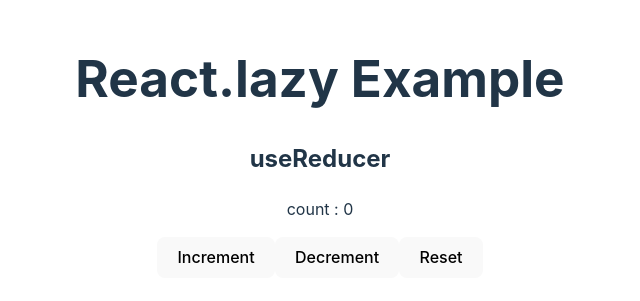
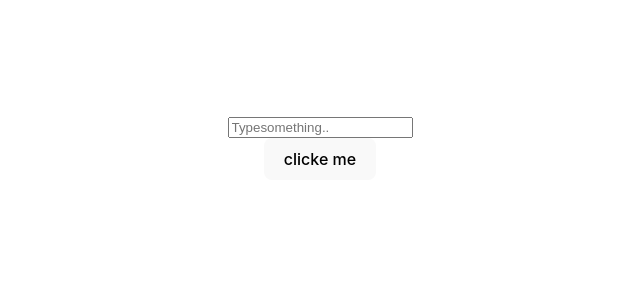
Before and after one commit to DilfaThayyil/FULL-DOMAIN-PRACTICALS, a React (Vite) app in the folder REACT/: page / in a window 1280 px wide. Shown: the part 253-554 px from the top of the page, without its empty margins (320-960 px from the left). Built offline with nearby package versions, Linux system fonts and the light colour scheme.

Commit message:
practice

```diff
--- a/REACT/src/App.jsx
+++ b/REACT/src/App.jsx
@@ -15,6 +15,7 @@ import Counterr from './pages/counterrr'
 import SideEffect from './pages/useEffect'
 import Form from './pages/unControlled'
 import LazyParent from './pages/lazyCompon'
+import UseRef from './practice'
 
 
 function App() {
@@ -22,7 +23,7 @@ function App() {
 
    return (
     <>
-    <LazyParent/>
+    <UseRef/>
     </>
    )
 
--- a/REACT/src/pages/lazyCompon.jsx
+++ b/REACT/src/pages/lazyCompon.jsx
@@ -1,16 +1,16 @@
 import React,{ Suspense } from 'react'
 
-const LazyLoadedComponent = React.lazy(()=>import('./counterrr'))
+const LazyComp = React.lazy(()=>import('./counterrr'))
 
-const LazyParent = ()=>{
+const LazyPar = ()=>{
     return (
         <div>
-            <h1>React.lazy Example</h1>
+            <h1>react.lazy example</h1>
             <Suspense fallback={<div>Loading...</div>}>
-                <LazyLoadedComponent/>
+                <LazyComp/>
             </Suspense>
         </div>
     )
 }
 
-export default LazyParent
+export default LazyPar
--- a/REACT/src/practice.jsx
+++ b/REACT/src/practice.jsx
@@ -1,2 +1,47 @@
-//useCallback
-//useMemo
+// //useRef
+
+import { forwardRef, useRef } from "react";
+
+// import { useEffect, useRef } from "react"
+
+// const UseRef = ()=>{
+//     const inputRef = useRef(null)
+//     useEffect(()=>{
+//         inputRef.current.focus()
+//     },[])
+//     return (
+//         <div>
+//             <h1>useRef example</h1>
+//             <input type="text" ref={inputRef}/>
+//         </div>
+//     )
+// }
+
+// export default UseRef
+
+//forwardRef
+
+const ChildRef = forwardRef((props,ref)=>{
+    return (
+        <div>
+            <input ref={ref} {...props}/>
+        </div>
+    )
+})
+
+const ParentRef = ()=>{
+    const inputRef = useRef(null)
+    const focusInput = ()=>{
+        if(inputRef.current){
+            inputRef.current.focus()
+        }
+    }
+    return (
+        <div>
+            <ChildRef ref={inputRef} placeholder="Typesomething.."/>
+            <button onClick={focusInput}>clicke me</button>
+        </div>
+    )
+}
+
+export default ParentRef
```
